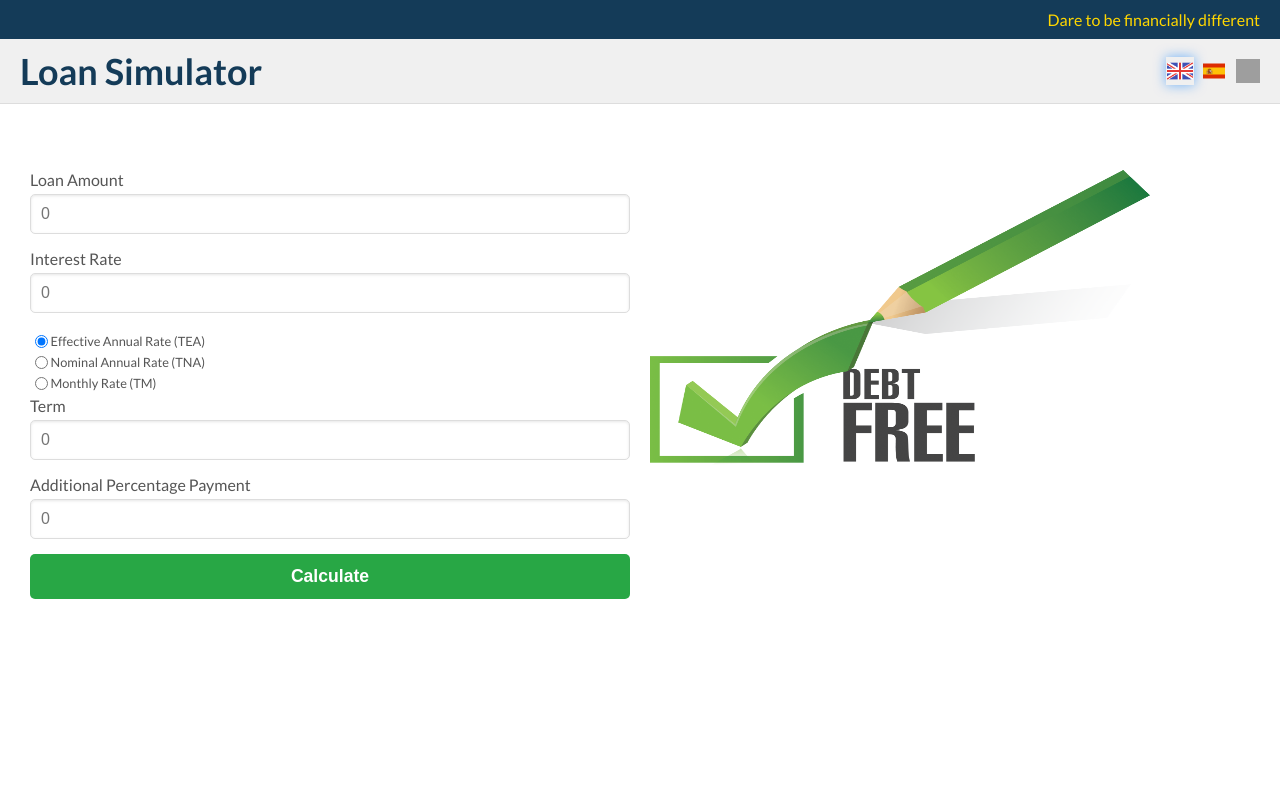
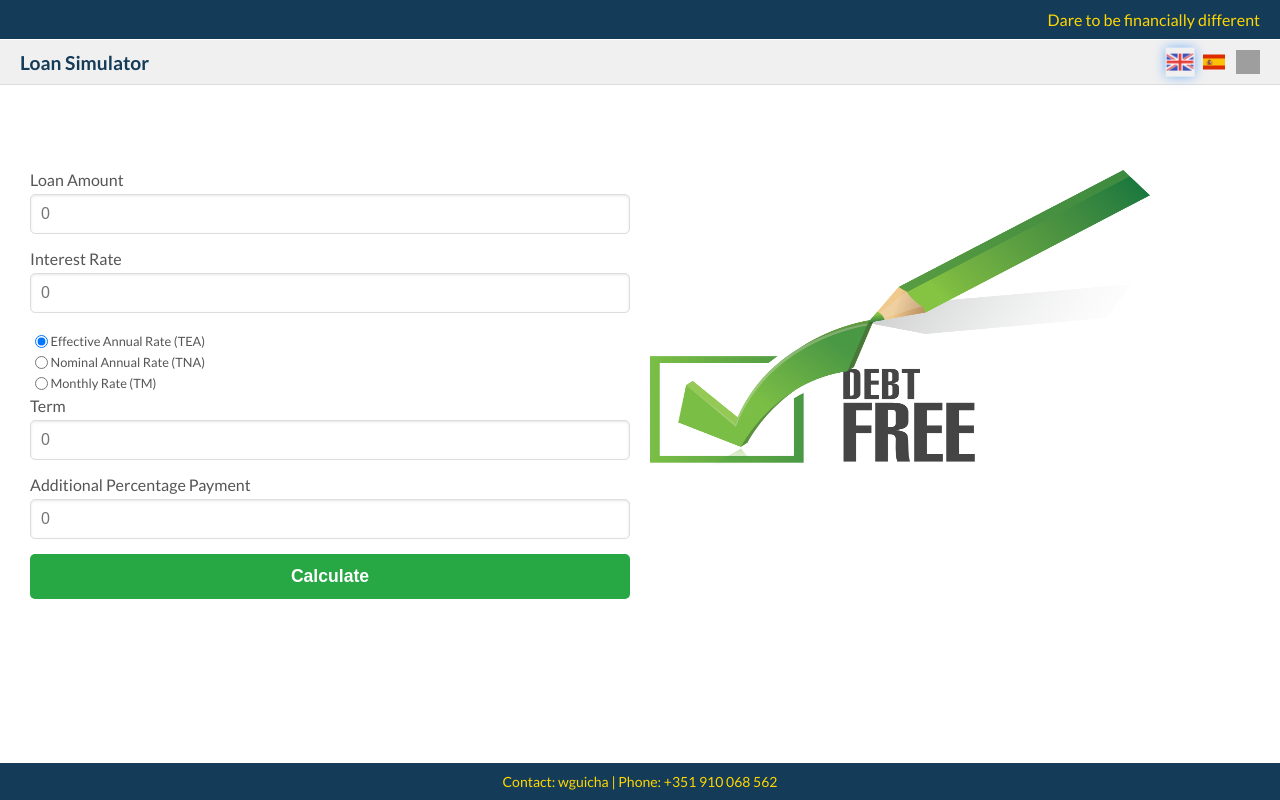
Before and after one commit to wguicha/loan_simulator, a Next.js app: page / in a window 1280 px wide. Built offline with nearby package versions, Linux system fonts and the light colour scheme; grey boxes are pictures that could not be loaded.

Commit message:
Footer added

```diff
--- /dev/null
+++ b/components/Footer/Footer.module.css
@@ -0,0 +1,24 @@
+.footer {
+    background-color: #143B58;
+    /* Mismo color que la TopBar */
+    color: #FFD700;
+    /* Color dorado para el texto */
+    padding: 10px 20px;
+    text-align: center;
+    font-size: 14px;
+    position: fixed;
+    bottom: 0;
+    width: 100%;
+    z-index: 1000;
+    /* Asegúrate de que esté por encima de otros elementos */
+}
+
+.footer a {
+    color: #FFD700;
+    /* Asegúrate de que el enlace tenga el mismo color que el texto */
+    text-decoration: none;
+}
+
+.footer a:hover {
+    text-decoration: underline;
+}
--- /dev/null
+++ b/components/Footer/Footer.tsx
@@ -0,0 +1,17 @@
+import React from 'react';
+import { useTranslation } from 'react-i18next';
+import styles from './Footer.module.css';
+
+const Footer: React.FC = () => {
+    const { t } = useTranslation();
+
+    return (
+        <div className={styles.footer}>
+            <p>
+                {t('contact')}: <a href="https://github.com/wguicha" target="_blank" rel="noopener noreferrer" className={styles.link}>wguicha</a> | {t('phone')}: +351 910 068 562
+            </p>
+        </div>
+    );
+};
+
+export default Footer;
--- a/components/HeaderBar/HeaderBar.module.css
+++ b/components/HeaderBar/HeaderBar.module.css
@@ -9,7 +9,7 @@
     align-items: center;
     font-size: 18px;
     position: fixed;
-    top: 39px;
+    top: 40px;
     /* Ajusta este valor para que esté justo debajo de la TopBar */
     width: 100%;
     z-index: 999;
@@ -19,6 +19,8 @@
 
 .title {
     margin: 0;
+    font-size: 1.2rem;
+    /* Ajusta este valor para hacer el texto más pequeño */
 }
 
 .languageSwitcher {
--- a/components/LoanSimulator/LoanSimulator.module.css
+++ b/components/LoanSimulator/LoanSimulator.module.css
@@ -196,4 +196,8 @@
     .td {
         font-size: 14px;
     }
+
+    .imageContainer {
+        display: none;
+    }
 }
--- a/components/LoanSimulator/LoanSimulator.tsx
+++ b/components/LoanSimulator/LoanSimulator.tsx
@@ -15,8 +15,10 @@ import HeaderBar from '../HeaderBar/HeaderBar';
 import InputField from './InputField';
 import ResultsTable from '../ResultsTable/ResultsTable';
 import BalanceLineChart from '../BalanceLineChart/BalanceLineChart';
+import LanguageSwitcher from '../LanguageSwitcher/LanguageSwitcher';
 import RateTypeSelector from '../RateTypeSelector/RateTypeSelector'; // Import the new component
 import TopBar from '../TopBar/TopBar'; // Import the TopBar component
+import Footer from '../Footer/Footer'; // Import the Footer component
 
 const LoanSimulator: React.FC = () => {
     const [amount, setAmount] = useState<string>('');
@@ -141,7 +143,9 @@ const LoanSimulator: React.FC = () => {
                     {calculated ? (
                         <BalanceLineChart data={balanceData} totalSavings={totalSavings} newTerm={newTerm} />
                     ) : (
-                        <Image src="/debtcut.png" alt="Debt Cut" width={500} height={300} />
+                        <div className={styles.imageContainer}>
+                            <Image src="/debtcut.png" alt="Debt Cut" width={500} height={300} />
+                        </div>
                     )}
                 </div>
             </div>
@@ -166,6 +170,7 @@ const LoanSimulator: React.FC = () => {
                     />
                 </>
             )}
+            <Footer /> {/* Add the Footer component */}
         </div>
     );
 };
--- a/locales/en.json
+++ b/locales/en.json
@@ -30,5 +30,7 @@
     "balanceOverTime": "Balance Over Time",
     "totalSavings": "Total Savings",
     "newTerm": "New Term",
-    "dareToBeFinanciallyDifferent": "Dare to be financially different"
+    "dareToBeFinanciallyDifferent": "Dare to be financially different",
+    "contact": "Contact",
+    "phone": "Phone"
 }
--- a/locales/es.json
+++ b/locales/es.json
@@ -30,5 +30,7 @@
     "balanceOverTime": "Saldo a lo Largo del Tiempo",
     "totalSavings": "Ahorro Total",
     "newTerm": "Nuevo Plazo",
-    "dareToBeFinanciallyDifferent": "Atrévete a ser financieramente diferente"
+    "dareToBeFinanciallyDifferent": "Atrévete a ser financieramente diferente",
+    "contact": "Contacto",
+    "phone": "Teléfono"
 }
--- a/locales/pt.json
+++ b/locales/pt.json
@@ -30,5 +30,7 @@
     "balanceOverTime": "Saldo ao Longo do Tempo",
     "totalSavings": "Poupança Total",
     "newTerm": "Novo Prazo",
-    "dareToBeFinanciallyDifferent": "Ouse ser financeiramente diferente"
+    "dareToBeFinanciallyDifferent": "Ouse ser financeiramente diferente",
+    "contact": "Contato",
+    "phone": "Telefone"
 }
```
